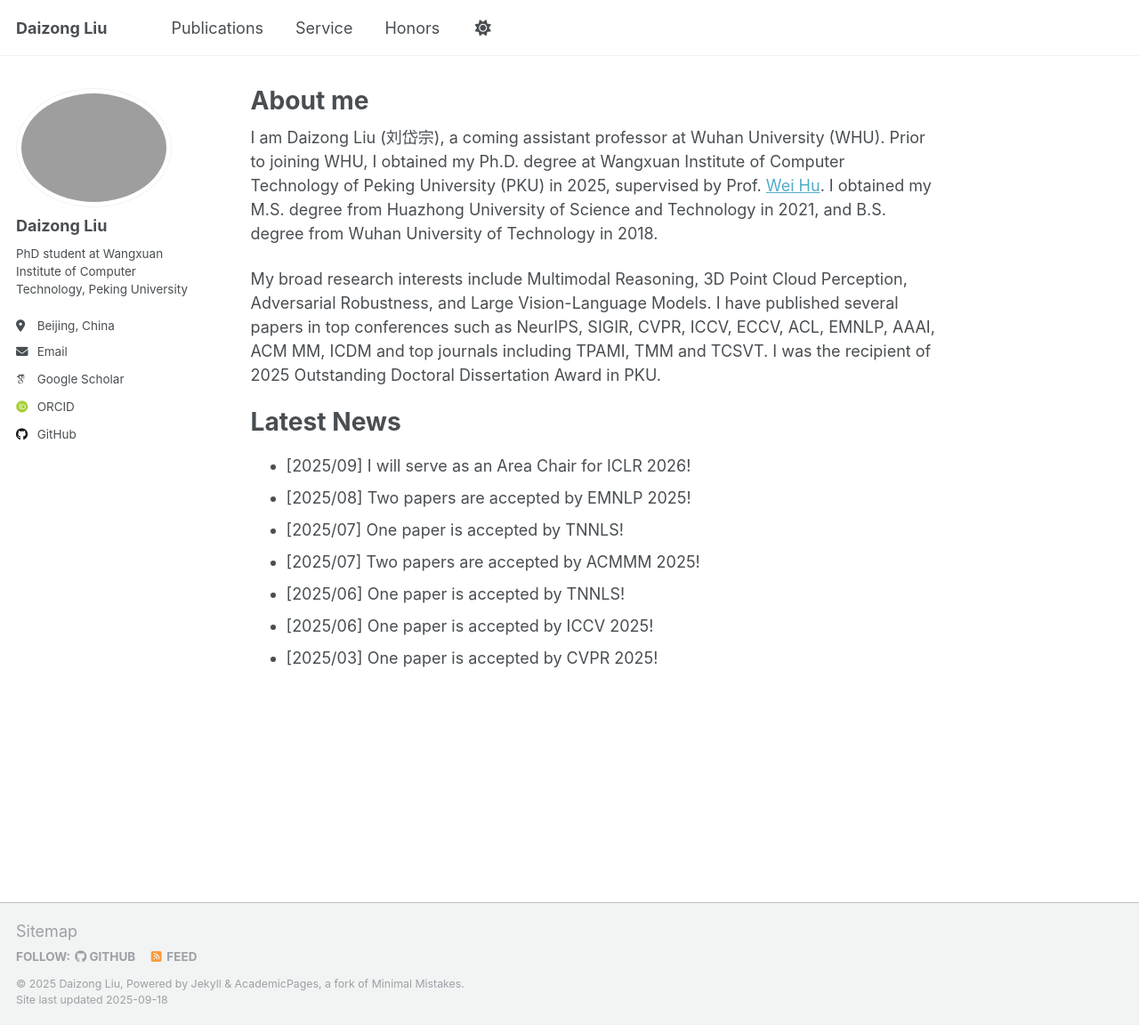
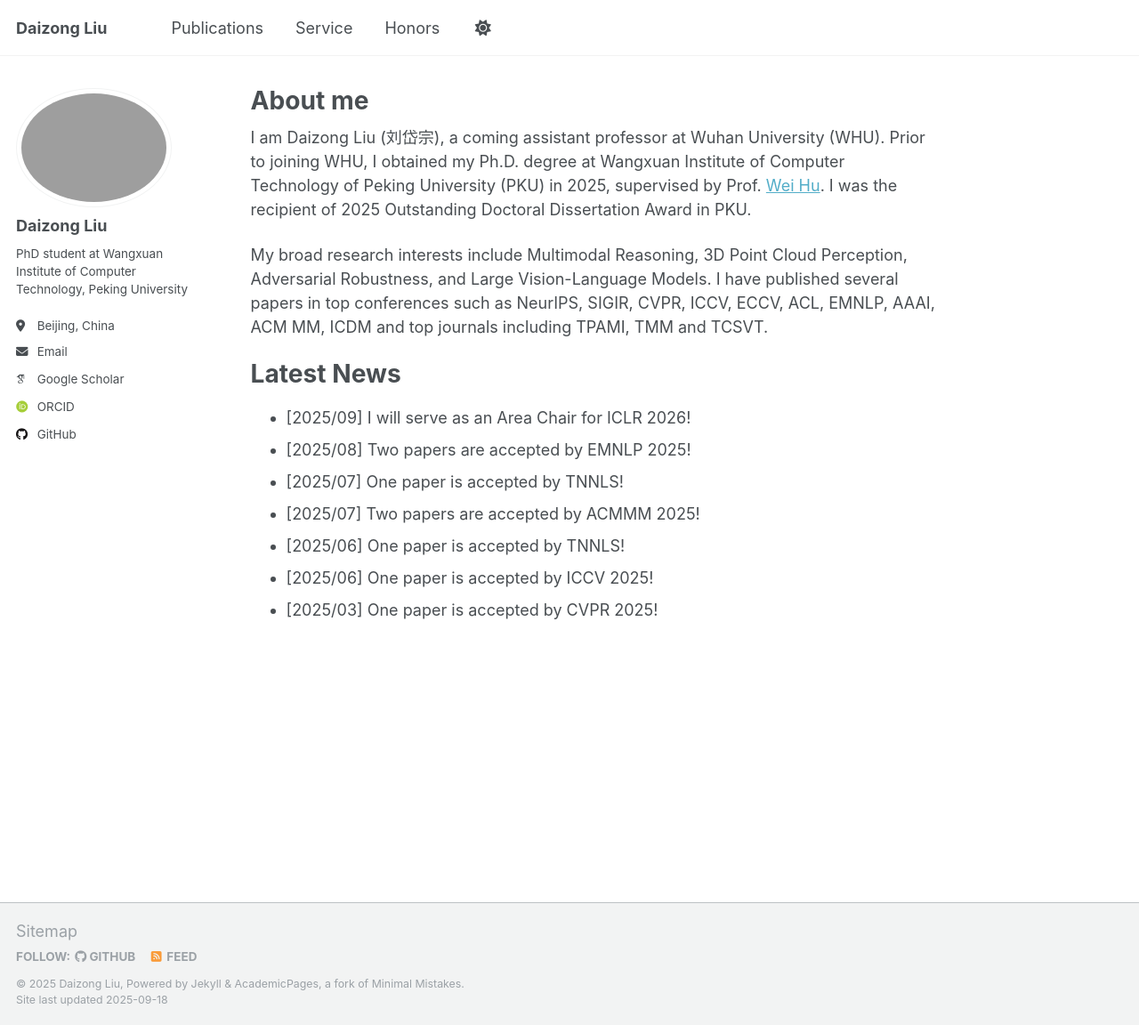
Before and after one commit to liudaizong/liudaizong.github.io, a Jekyll site: the page built from _pages/about.md, in a window 1280 px wide and 1152 px high. Shown: the whole window at 89% size. Built offline with Jekyll 4.4.1, drawn with Linux system fonts in a browser that asks for light colours; some web fonts are replaced.

Commit message:
Update about.md

```diff
--- a/_pages/about.md
+++ b/_pages/about.md
@@ -8,9 +8,9 @@ redirect_from:
   - /about.html
 ---
 
-I am Daizong Liu (刘岱宗), a coming assistant professor at Wuhan University (WHU). Prior to joining WHU, I obtained my Ph.D. degree at Wangxuan Institute of Computer Technology of Peking University (PKU) in 2025, supervised by Prof. [Wei Hu](https://www.wict.pku.edu.cn/huwei).  I obtained my M.S. degree from Huazhong University of Science and Technology in 2021, and B.S. degree from Wuhan University of Technology in 2018.
+I am Daizong Liu (刘岱宗), a coming assistant professor at Wuhan University (WHU). Prior to joining WHU, I obtained my Ph.D. degree at Wangxuan Institute of Computer Technology of Peking University (PKU) in 2025, supervised by Prof. [Wei Hu](https://www.wict.pku.edu.cn/huwei). I was the recipient of 2025 Outstanding Doctoral Dissertation Award in PKU.
 
-My broad research interests include Multimodal Reasoning, 3D Point Cloud Perception, Adversarial Robustness, and Large Vision-Language Models. I have published several papers in top conferences such as NeurIPS, SIGIR, CVPR, ICCV, ECCV, ACL, EMNLP, AAAI, ACM MM, ICDM and top journals including TPAMI, TMM and TCSVT. I was the recipient of 2025 Outstanding Doctoral Dissertation Award in PKU.
+My broad research interests include Multimodal Reasoning, 3D Point Cloud Perception, Adversarial Robustness, and Large Vision-Language Models. I have published several papers in top conferences such as NeurIPS, SIGIR, CVPR, ICCV, ECCV, ACL, EMNLP, AAAI, ACM MM, ICDM and top journals including TPAMI, TMM and TCSVT.
 
 Latest News
 ======
```
